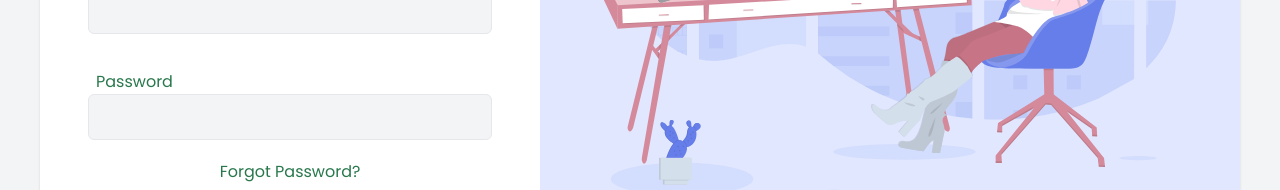
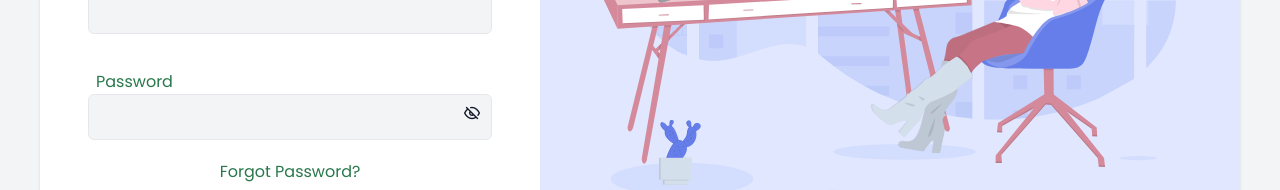
Before and after one commit to Devhamza-glitch/dashboard, a React (Vite) app: page /login in a window 1280 px wide. Shown: the part 416-606 px from the top of the page. Built offline with nearby package versions, Linux system fonts and the light colour scheme.

Commit message:
feat(css): fix button on login page

```diff
--- a/src/pages/Login.jsx
+++ b/src/pages/Login.jsx
@@ -90,7 +90,7 @@ function Login() {
                   ) : null}
                 </div>
                 <div>
-                  <div>
+                  <div className="relative">
                     <span>
                       <label htmlFor="password" className="text-primary pl-2">
                         Password
@@ -107,7 +107,7 @@ function Login() {
                         }
                       />
                       <button
-                        className="absolute right-3 top-4  flex transform cursor-pointer items-center justify-center"
+                        className="absolute right-3 top-1/2 flex transform cursor-pointer items-center justify-center"
                         type="button"
                         onClick={toggleInputType}
                       >
```
